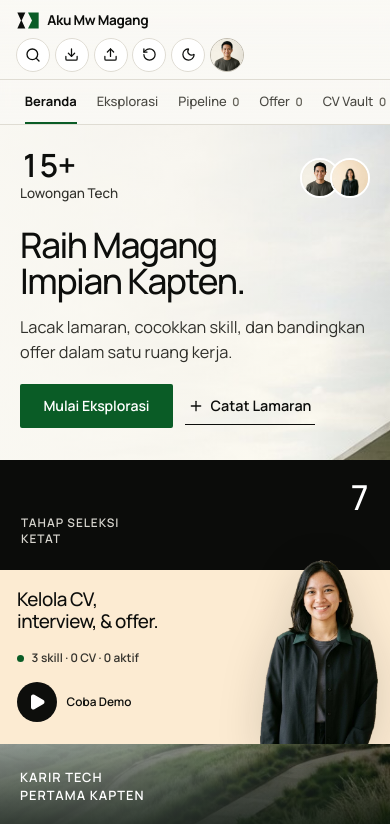
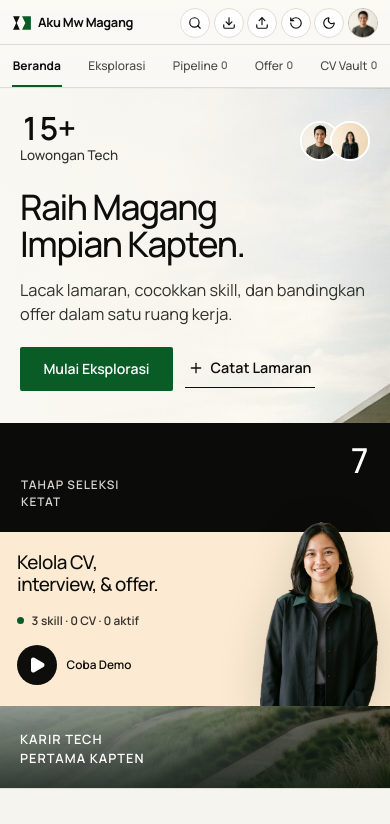
Before and after one commit to C12-Pemweb/pweb-react-c12-2026, a React (Vite) app: page / in a window 390 px wide. Shown: the top 824 px of the page. Built offline with nearby package versions, Linux system fonts and the light colour scheme.

Commit message:
fix: compact mobile top bar to two rows without tab clipping

```diff
--- a/src/index.css
+++ b/src/index.css
@@ -3057,42 +3057,64 @@ img {
 }
 
 @media (max-width: 520px) {
+  .top-bar-inner {
+    padding: 0.5rem 0.75rem 0;
+    gap: 0.35rem 0.4rem;
+  }
+
   .brand-btn {
-    gap: 0.45rem;
+    gap: 0.38rem;
+    min-width: 0;
   }
 
   .brand-btn svg {
-    width: 24px;
-    height: 21px;
+    width: 20px;
+    height: 18px;
+    flex-shrink: 0;
   }
 
   .brand-wordmark {
-    font-size: 0.85rem;
+    font-size: 0.8rem;
   }
 
   .top-bar-actions {
-    gap: 0.3rem;
+    gap: 0.22rem;
+    flex-shrink: 0;
   }
 
   .circle-btn,
   .avatar-btn {
-    width: 34px;
-    height: 34px;
+    width: 30px;
+    height: 30px;
+  }
+
+  .circle-btn svg {
+    width: 14px;
+    height: 14px;
   }
 
   .top-nav-links {
-    justify-content: flex-start;
-    gap: 0.15rem;
+    width: calc(100% + 1.5rem);
+    margin: 0 -0.75rem;
+    padding: 0 0.6rem;
+    justify-content: space-between;
+    gap: 0.1rem;
   }
 
   .top-nav-link {
-    padding: 0 0.55rem;
-    font-size: 0.81rem;
+    height: 42px;
+    padding: 0 0.2rem;
+    font-size: 0.75rem;
+    gap: 0.2rem;
+  }
+
+  .nav-sup {
+    font-size: 0.66rem;
   }
 
   .top-nav-link.is-active::after {
-    left: 0.55rem;
-    right: 0.55rem;
+    left: 0.15rem;
+    right: 0.15rem;
   }
 
   .hero-cta-row {
@@ -3209,18 +3231,43 @@ img {
 }
 
 @media (max-width: 380px) {
+  .top-bar-inner {
+    padding: 0.45rem 0.6rem 0;
+  }
+
+  .brand-btn svg {
+    width: 18px;
+    height: 16px;
+  }
+
   .brand-wordmark {
-    font-size: 0.78rem;
+    font-size: 0.74rem;
   }
 
   .top-bar-actions {
-    gap: 0.22rem;
+    gap: 0.18rem;
   }
 
   .circle-btn,
   .avatar-btn {
-    width: 31px;
-    height: 31px;
+    width: 28px;
+    height: 28px;
+  }
+
+  .circle-btn svg {
+    width: 13px;
+    height: 13px;
+  }
+
+  .top-nav-links {
+    width: calc(100% + 1.2rem);
+    margin: 0 -0.6rem;
+    padding: 0 0.45rem;
+  }
+
+  .top-nav-link {
+    padding: 0 0.14rem;
+    font-size: 0.71rem;
   }
 
   .hero-cream-block {
```
